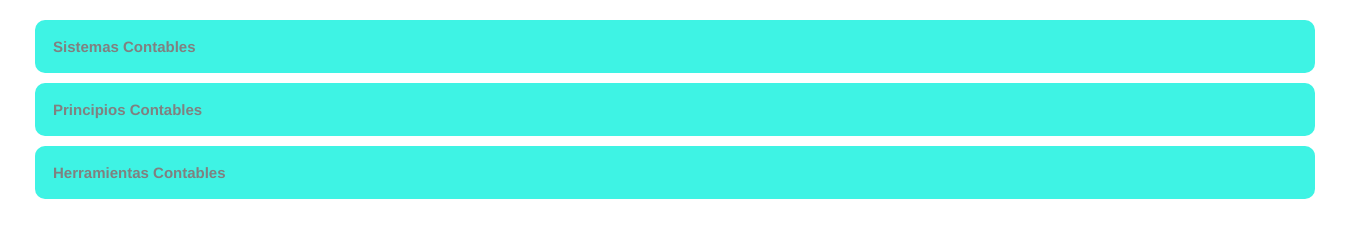
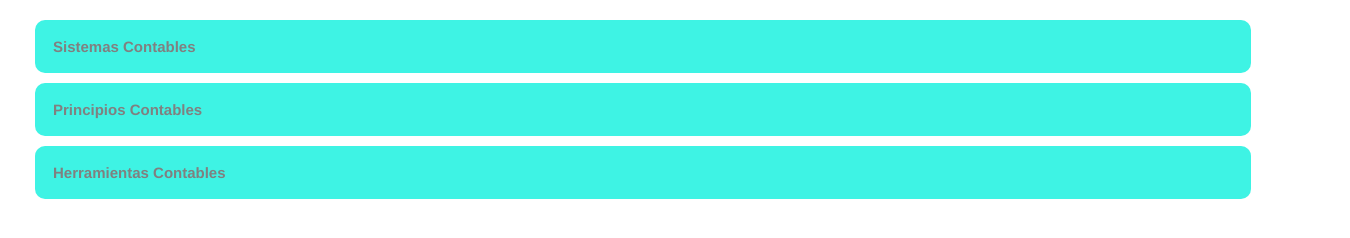
Before and after one commit to Nouses/hackathon12, a plain HTML site: page index.html in a window 1280 px wide. Shown: the part 358-596 px from the top of the page, 1350 px wide, since content can reach past the window. Drawn offline with Linux system fonts and the light colour scheme.

Commit message:
Arreglo desplegable

```diff
--- a/styles/styles.css
+++ b/styles/styles.css
@@ -56,12 +56,11 @@ nav{
 /*ARTICULO DESPLEGABLE*/
 
 .desplegable {
-    width: 400px;
     background-color: rgb(62, 243, 228);
     color: grey;
     cursor: pointer;
     padding: 18px;
-    width: 100%;
+    width: 95%;
     border: none;
     text-align: left;
     outline: none;
```
